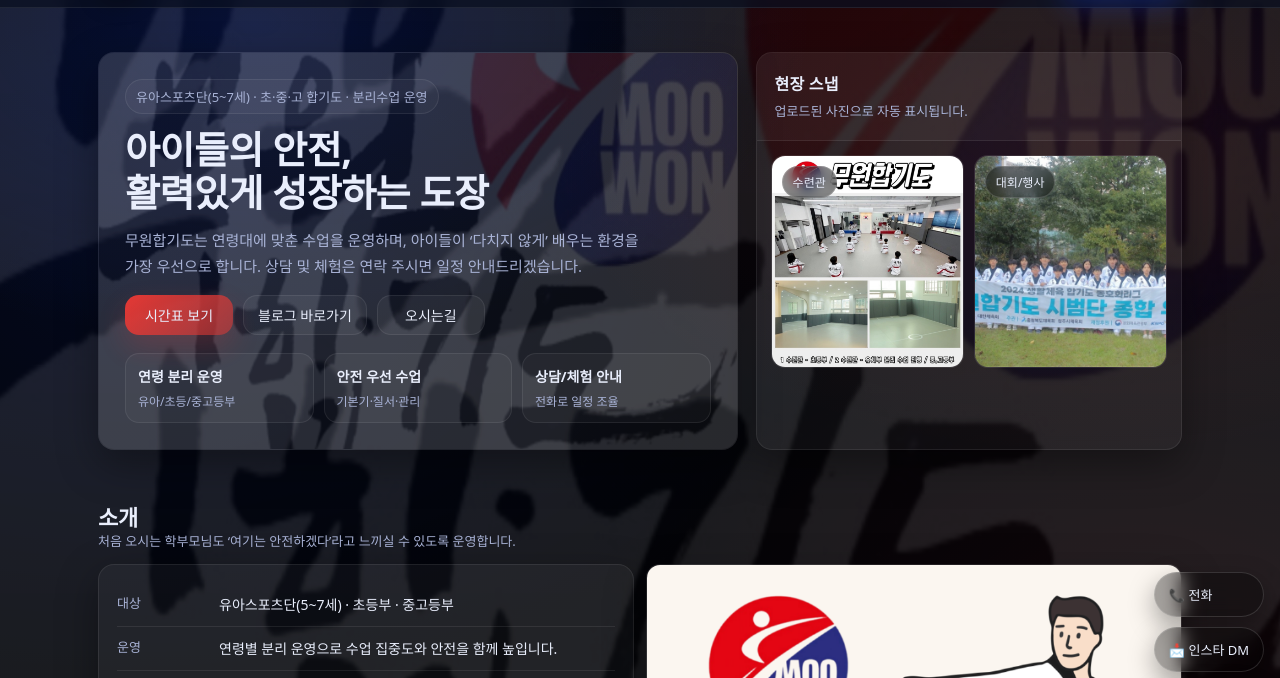
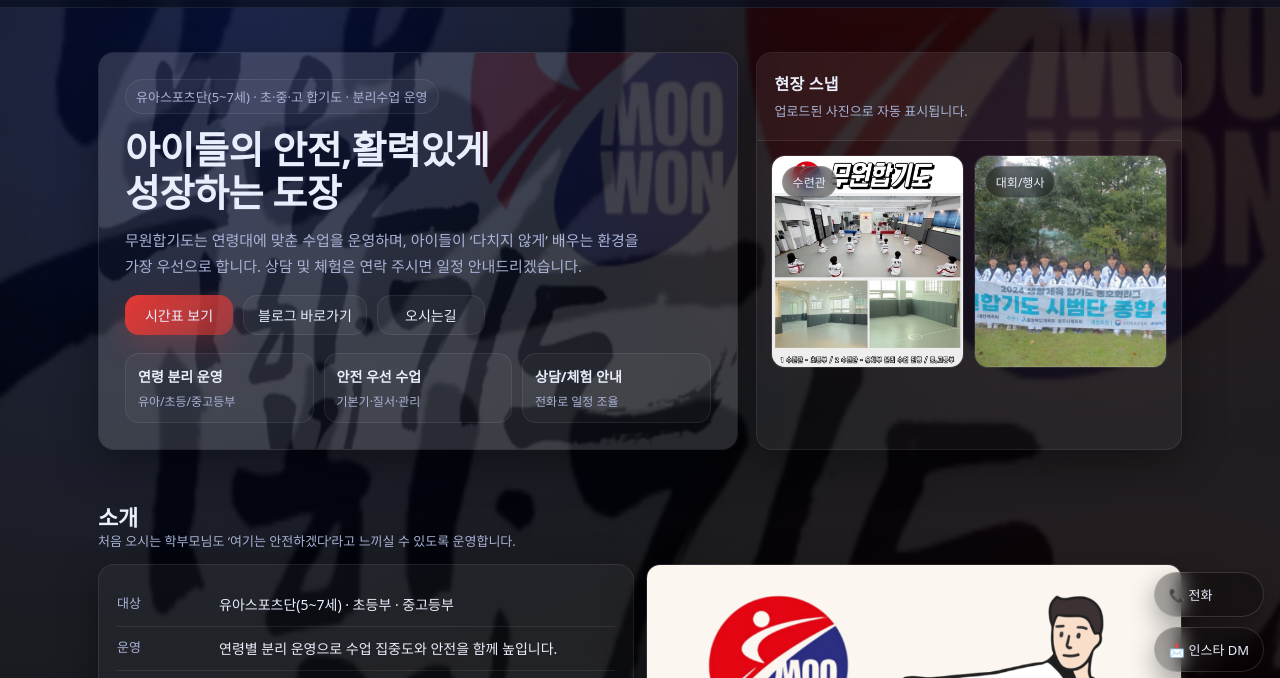
Before and after one commit to hyun012019-wq/-samplepage.co.kr, a plain HTML site: page index.html in a window 1280 px wide. Shown: the part 57-735 px from the top of the page. Drawn offline with Linux system fonts and the light colour scheme.

Commit message:
Update index.html

```diff
--- a/index.html
+++ b/index.html
@@ -403,7 +403,7 @@
           </div>
 
           <span class="pill">유아스포츠단(5~7세) · 초·중·고 합기도 · 분리수업 운영</span>
-          <h1>아이들의 안전,<br/>활력있게 성장하는 도장</h1>
+          <h1>아이들의 안전,활력있게 <br/>성장하는 도장</h1>
           <p class="sub">
             무원합기도는 연령대에 맞춘 수업을 운영하며, 아이들이 ‘다치지 않게’ 배우는 환경을 가장 우선으로 합니다.
             상담 및 체험은 연락 주시면 일정 안내드리겠습니다.
```
